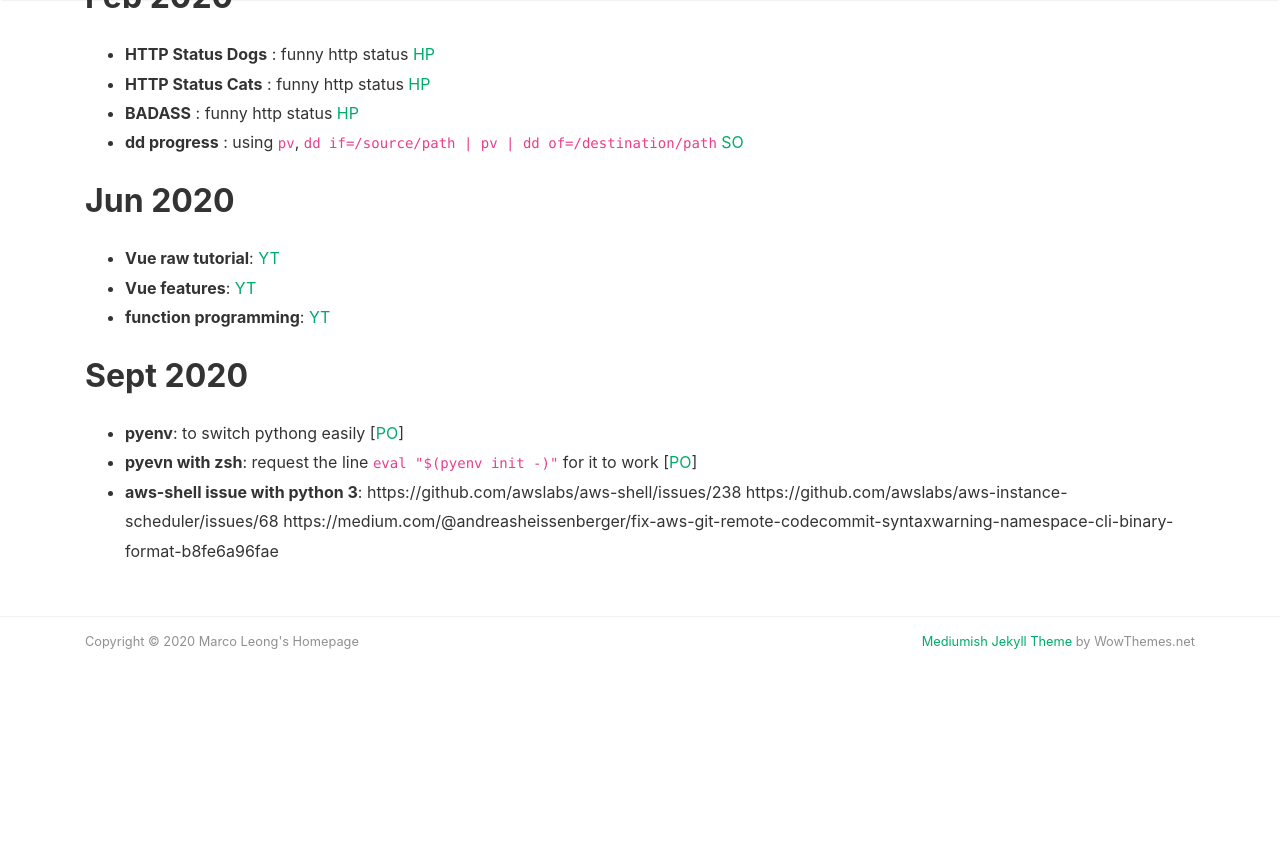
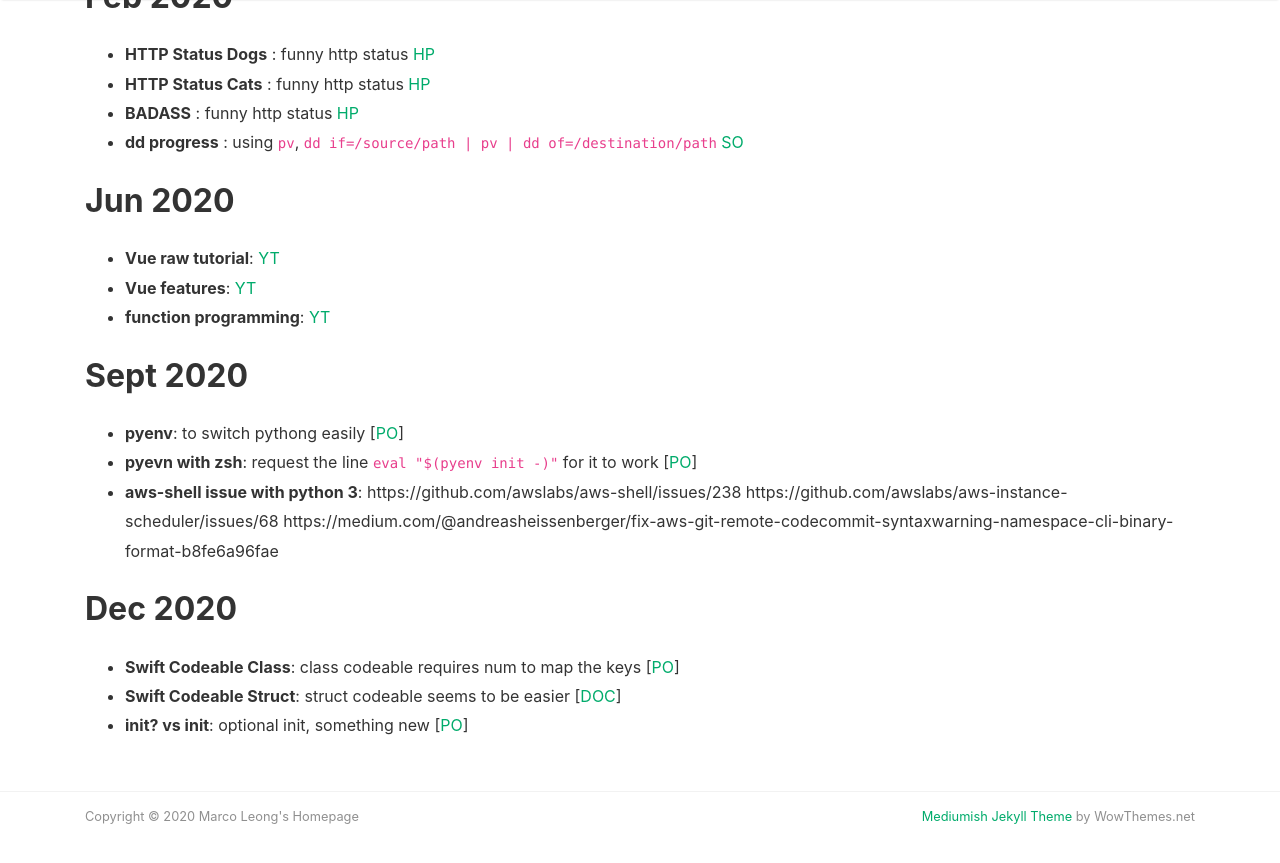
Before and after one commit to MarcoLeongDev/MarcoLeongDev.github.io, a Jekyll site: the page built from journey.md, in a window 1280 px wide and 900 px high, scrolled down 4891 px. Shown: the top 863 px of the window. Built offline with Jekyll 4.4.1, drawn with Linux system fonts in a browser that asks for light colours; nearby versions of some CDN libraries; our own code applies the rules of GitHub Pages for plain Markdown files; before the commit the page ends 5616 px from its top, so only the background shows below that.

Commit message:
Update journey.md

```diff
--- a/journey.md
+++ b/journey.md
@@ -149,6 +149,11 @@ https://docs.aws.amazon.com/AWSEC2/latest/UserGuide/SSL-on-amazon-linux-2.html
 - **pyevn with zsh**: request the line `eval "$(pyenv init -)"` for it to work [[PO](https://github.com/pyenv/pyenv/issues/896)]
 - **aws-shell issue with python 3**: https://github.com/awslabs/aws-shell/issues/238 https://github.com/awslabs/aws-instance-scheduler/issues/68 https://medium.com/@andreasheissenberger/fix-aws-git-remote-codecommit-syntaxwarning-namespace-cli-binary-format-b8fe6a96fae
 
+## Dec 2020
+- **Swift Codeable Class**: class codeable requires num to map the keys [[PO](https://stackoverflow.com/questions/57496855/trying-to-make-a-class-codable-in-swift-but-it-is-not-the-correct-format)]
+- **Swift Codeable Struct**: struct codeable seems to be easier [[DOC](https://developer.apple.com/documentation/foundation/jsondecoder)]
+- **init? vs init**: optional init, something new [[PO](https://www.hackingwithswift.com/example-code/language/whats-the-difference-between-init-and-init)]
+
 
 
 
```
